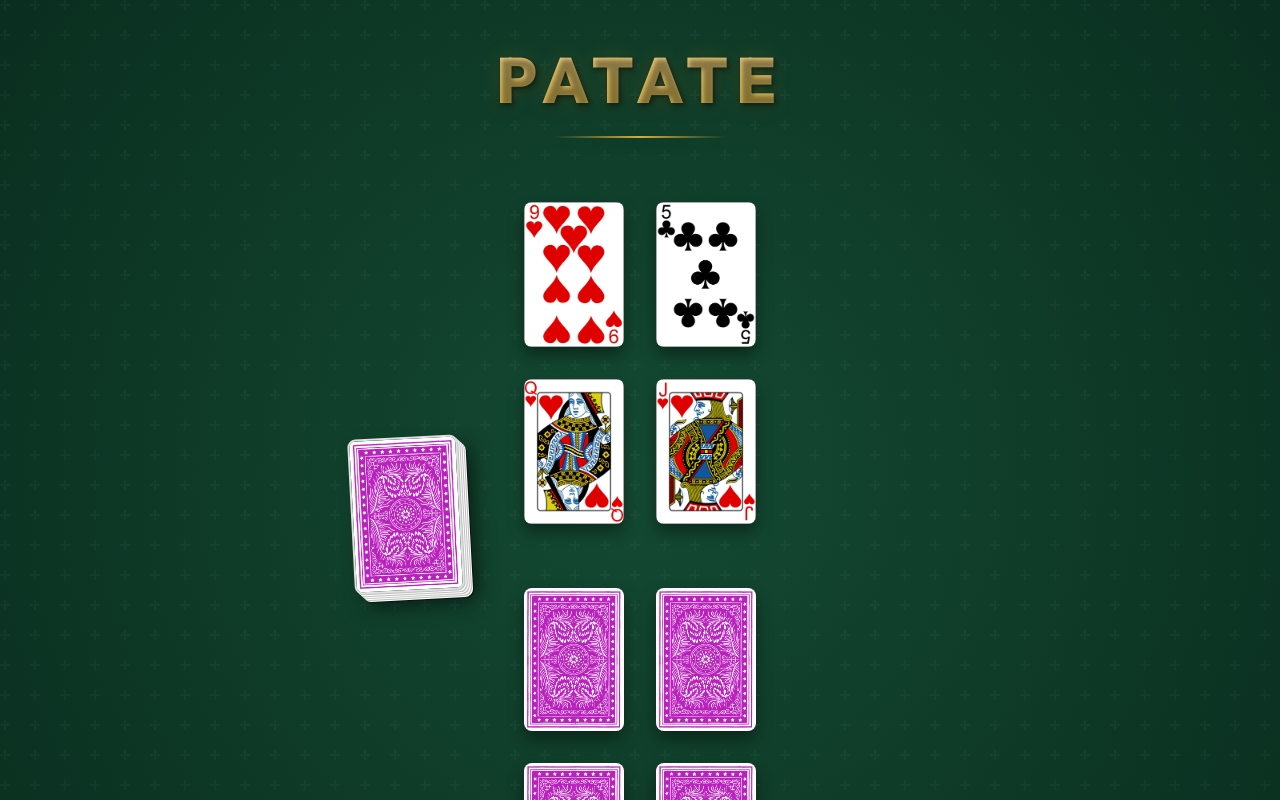
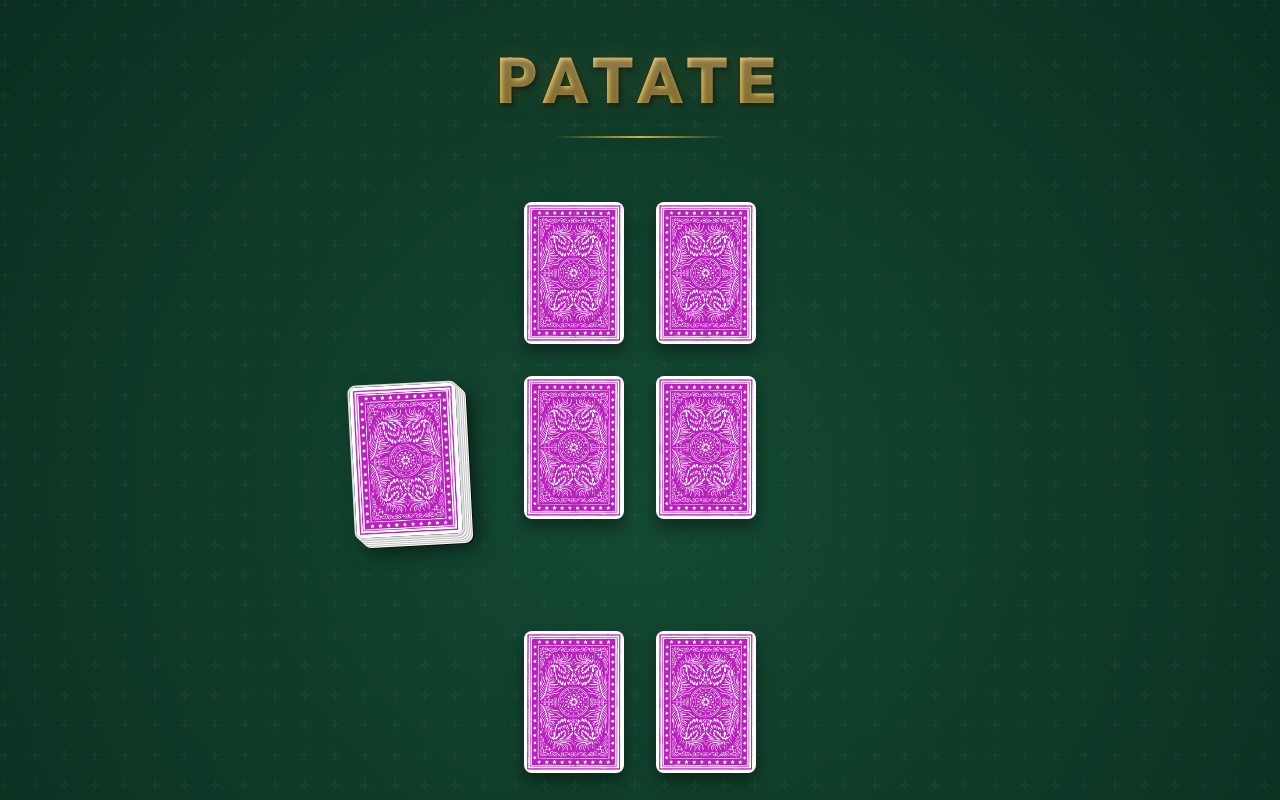
Before and after one commit to Romain-Perche/patate, a React (Vite) app: page / in a window 1280 px wide. Shown: the top 800 px of the page. Built offline with nearby package versions, Linux system fonts and the light colour scheme.

Commit message:
debut online

```diff
--- a/src/App.css
+++ b/src/App.css
@@ -112,6 +112,15 @@ h1::after {
     box-shadow: 0px 10px 20px rgb(3, 217, 246);
 }
 
+.rival-card:hover {
+    box-shadow: 0px 10px 20px rgba(255, 60, 60);
+}
+
+.discard-card:hover {
+    box-shadow: 0px 10px 20px rgb(144, 11, 142);
+    ;
+}
+
 .empty-slot {
     width: 120px;
     height: 168px;
@@ -128,7 +137,7 @@ h1::after {
 .hands {
     display: flex;
     flex-direction: column;
-    gap: 2rem;
+    gap: 5rem;
     align-items: center;
     justify-self: center;
 }
--- a/src/App.jsx
+++ b/src/App.jsx
@@ -80,12 +80,12 @@ export function App() {
               />
             )}
           </div>
-          <div className='discard-pile'>
+          <div className='discard-pile' style={{ minHeight: '150px', minWidth: '100px', display: 'flex', justifyContent: 'center' }}>
             {discardPile.length > 0 && (
               <img
                 src={`/images/cards/${discardPile[discardPile.length - 1]}.png`}
                 alt="Top Discard"
-                className='card-image'
+                className='card-image discard-card'
               />
             )}
           </div>
@@ -97,9 +97,9 @@ export function App() {
               return (
                 <img
                   key={index}
-                  src={`/images/cards/${card}.png`}
+                  src={'/images/cards/back.png'}
                   alt={`${card}`}
-                  className="card-image"
+                  className="card-image rival-card"
                 />
               );
             })}
@@ -112,7 +112,7 @@ export function App() {
                   key={index}
                   src={`/images/cards/back.png`}
                   alt={`${card}`}
-                  className="card-image"
+                  className="card-image my-card"
                 />
               );
             })}
```
Also changed, not shown: 2 other files (tests, documents, lock files or other folders).
